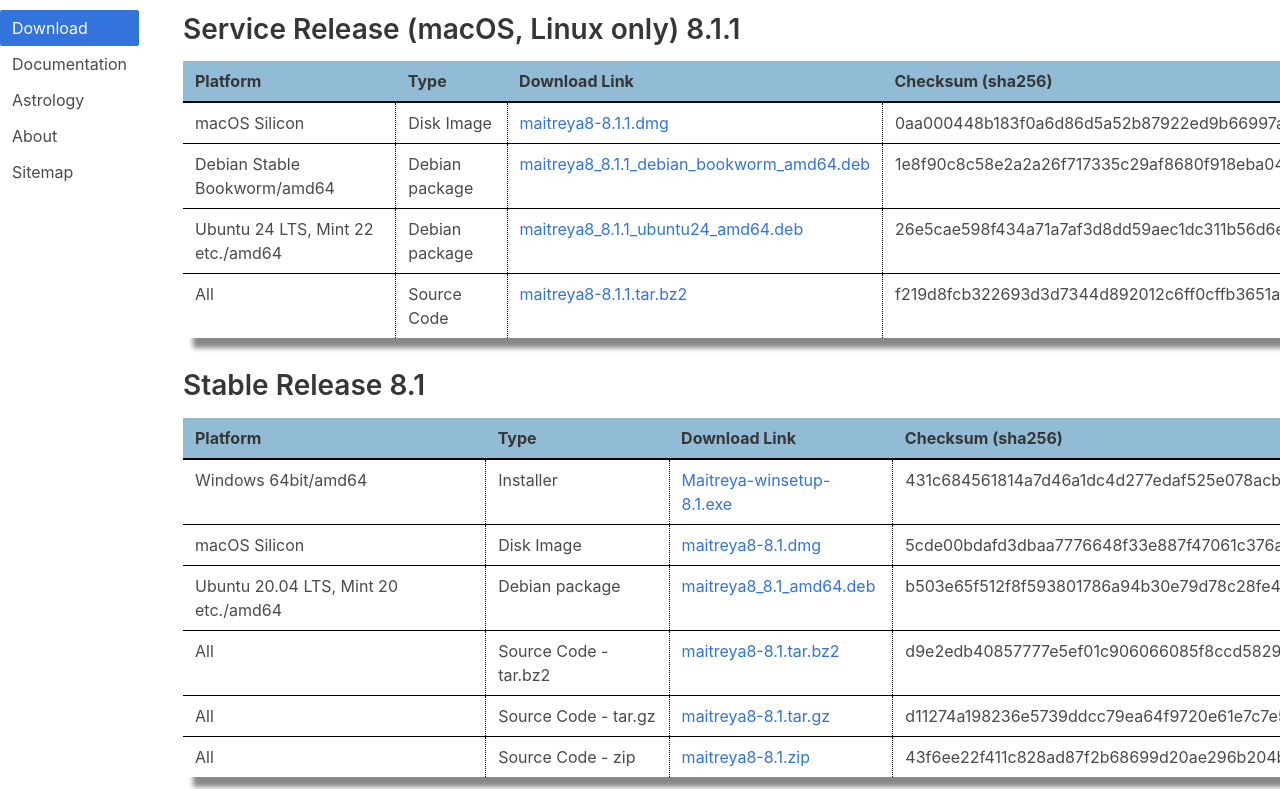
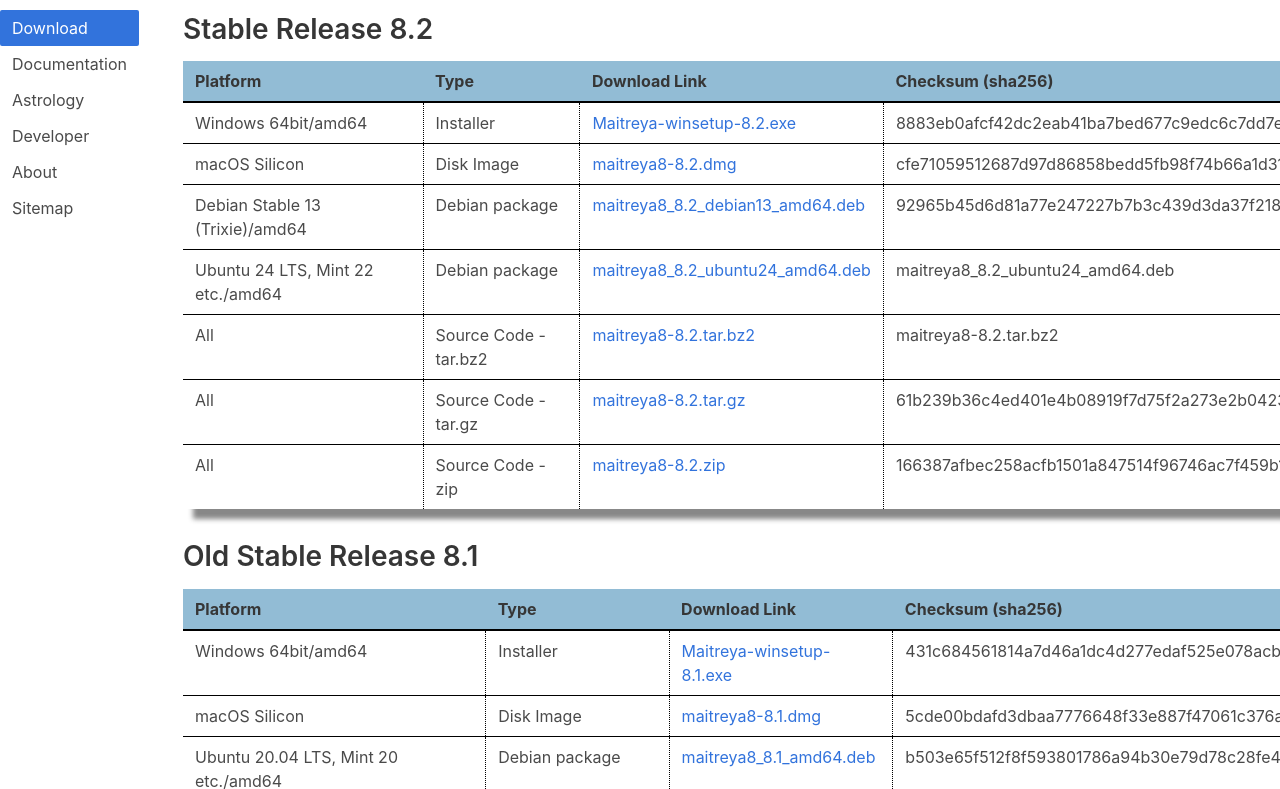
Before and after one commit to saravali/saravali.github.io, a plain HTML site: page download.html in a window 1280 px wide. Shown: the part 126-915 px from the top of the page. Drawn offline with Linux system fonts and the light colour scheme.

Commit message:
index and download page for release 8.2

```diff
--- a/download.html
+++ b/download.html
@@ -24,7 +24,7 @@
 	</div> <!-- navbar-brand -->
 
 	<div id="nav-menu" class="navbar-menu">
-		<div class="navbar-start"> <a class="navbar-item" href="index.html">Home</a> <a class="navbar-item is-active" href="download.html">Download</a> <a class="navbar-item" href="documentation.html">Documentation</a> <a class="navbar-item" href="astrology.html">Astrology</a> <a class="navbar-item" href="about.html">About</a>		</div> <!-- navbar-start -->
+		<div class="navbar-start"> <a class="navbar-item" href="index.html">Home</a> <a class="navbar-item is-active" href="download.html">Download</a> <a class="navbar-item" href="documentation.html">Documentation</a> <a class="navbar-item" href="astrology.html">Astrology</a> <a class="navbar-item" href="developer.html">Developer</a> <a class="navbar-item" href="about.html">About</a>		</div> <!-- navbar-start -->
 		<div class="navbar-end">
 			<div class="navbar-item has-dropdown is-hoverable">
 				<a class="navbar-link">Related</a>
@@ -49,6 +49,8 @@
 		</li>
 		<li><a  href="astrology.html">Astrology</a>
 		</li>
+		<li><a  href="developer.html">Developer</a>
+		</li>
 		<li><a  href="about.html">About</a>
 		</li>
 		<li><a  href="sitemap.html">Sitemap</a>
@@ -60,7 +62,7 @@
 
 			<div class="content">
 				<h1>Download</h1>
-<p><h2>Service Release (macOS, Linux only) 8.1.1</h2>
+<p><h2>Stable Release 8.2</h2>
  <table>
  <thead>
 	 <tr>
@@ -71,32 +73,50 @@
 	 </tr>
  </thead>
  <tbody>	 <tr>
+		 <td>Windows 64bit/amd64</td>
+		 <td>Installer</td>
+		 <td> <a href="https://github.com/martin-pe/maitreya8/releases/download/v8.2/Maitreya-winsetup-8.2.exe">Maitreya-winsetup-8.2.exe</a></td>
+		 <td>8883eb0afcf42dc2eab41ba7bed677c9edc6c7dd7efaee9493e9ece1ff426496</td>
+	 </tr>
+	 <tr>
 		 <td>macOS Silicon</td>
 		 <td>Disk Image</td>
-		 <td> <a href="https://github.com/martin-pe/maitreya8/releases/download/v8.1.1/maitreya8-8.1.1.dmg">maitreya8-8.1.1.dmg</a></td>
-		 <td>0aa000448b183f0a6d86d5a52b87922ed9b66997a5fa3199e3d6cb29d7c7d259</td>
+		 <td> <a href="https://github.com/martin-pe/maitreya8/releases/download/v8.2/maitreya8-8.2.dmg">maitreya8-8.2.dmg</a></td>
+		 <td>cfe71059512687d97d86858bedd5fb98f74b66a1d31e5efaa96a26764401e6c2</td>
 	 </tr>
 	 <tr>
-		 <td>Debian Stable Bookworm/amd64</td>
+		 <td>Debian Stable 13 (Trixie)/amd64</td>
 		 <td>Debian package</td>
-		 <td> <a href="https://github.com/martin-pe/maitreya8/releases/download/v8.1.1/maitreya8_8.1.1_debian_bookworm_amd64.deb">maitreya8_8.1.1_debian_bookworm_amd64.deb</a></td>
-		 <td>1e8f90c8c58e2a2a26f717335c29af8680f918eba04de12b2f0c08b2e9b8245b</td>
+		 <td> <a href="https://github.com/martin-pe/maitreya8/releases/download/v8.2/maitreya8_8.2_debian13_amd64.deb">maitreya8_8.2_debian13_amd64.deb</a></td>
+		 <td>92965b45d6d81a77e247227b7b3c439d3da37f21899465263cec7436edccfc8e</td>
 	 </tr>
 	 <tr>
 		 <td>Ubuntu 24 LTS, Mint 22 etc./amd64</td>
 		 <td>Debian package</td>
-		 <td> <a href="https://github.com/martin-pe/maitreya8/releases/download/v8.1.1/maitreya8_8.1.1_ubuntu24_amd64.deb">maitreya8_8.1.1_ubuntu24_amd64.deb</a></td>
-		 <td>26e5cae598f434a71a7af3d8dd59aec1dc311b56d6e2925ac059c8f053add8d3</td>
+		 <td> <a href="https://github.com/martin-pe/maitreya8/releases/download/v8.2/maitreya8_8.2_ubuntu24_amd64.deb">maitreya8_8.2_ubuntu24_amd64.deb</a></td>
+		 <td>maitreya8_8.2_ubuntu24_amd64.deb</td>
 	 </tr>
 	 <tr>
 		 <td>All</td>
-		 <td>Source Code</td>
-		 <td> <a href="https://github.com/martin-pe/maitreya8/releases/download/v8.1.1/maitreya8-8.1.1.tar.bz2">maitreya8-8.1.1.tar.bz2</a></td>
-		 <td>f219d8fcb322693d3d7344d892012c6ff0cffb3651a40b464b35dec54240f0da</td>
+		 <td>Source Code - tar.bz2</td>
+		 <td> <a href="https://github.com/martin-pe/maitreya8/releases/download/v8.2/maitreya8-8.2.tar.bz2">maitreya8-8.2.tar.bz2</a></td>
+		 <td>maitreya8-8.2.tar.bz2</td>
+	 </tr>
+	 <tr>
+		 <td>All</td>
+		 <td>Source Code - tar.gz</td>
+		 <td> <a href="https://github.com/martin-pe/maitreya8/releases/download/v8.2/maitreya8-8.2.tar.gz">maitreya8-8.2.tar.gz</a></td>
+		 <td>61b239b36c4ed401e4b08919f7d75f2a273e2b0423c164e0871042c40e95cd02</td>
+	 </tr>
+	 <tr>
+		 <td>All</td>
+		 <td>Source Code - zip</td>
+		 <td> <a href="https://github.com/martin-pe/maitreya8/releases/download/v8.2/maitreya8-8.2.zip">maitreya8-8.2.zip</a></td>
+		 <td>166387afbec258acfb1501a847514f96746ac7f459b1686005439a5077e81ec3</td>
 	 </tr>
 	 </tbody>
 	</table>
-<h2>Stable Release 8.1</h2>
+<h2>Old Stable Release 8.1</h2>
  <table>
  <thead>
 	 <tr>
```
Also changed, not shown: index.html (+17 -5 lines).
